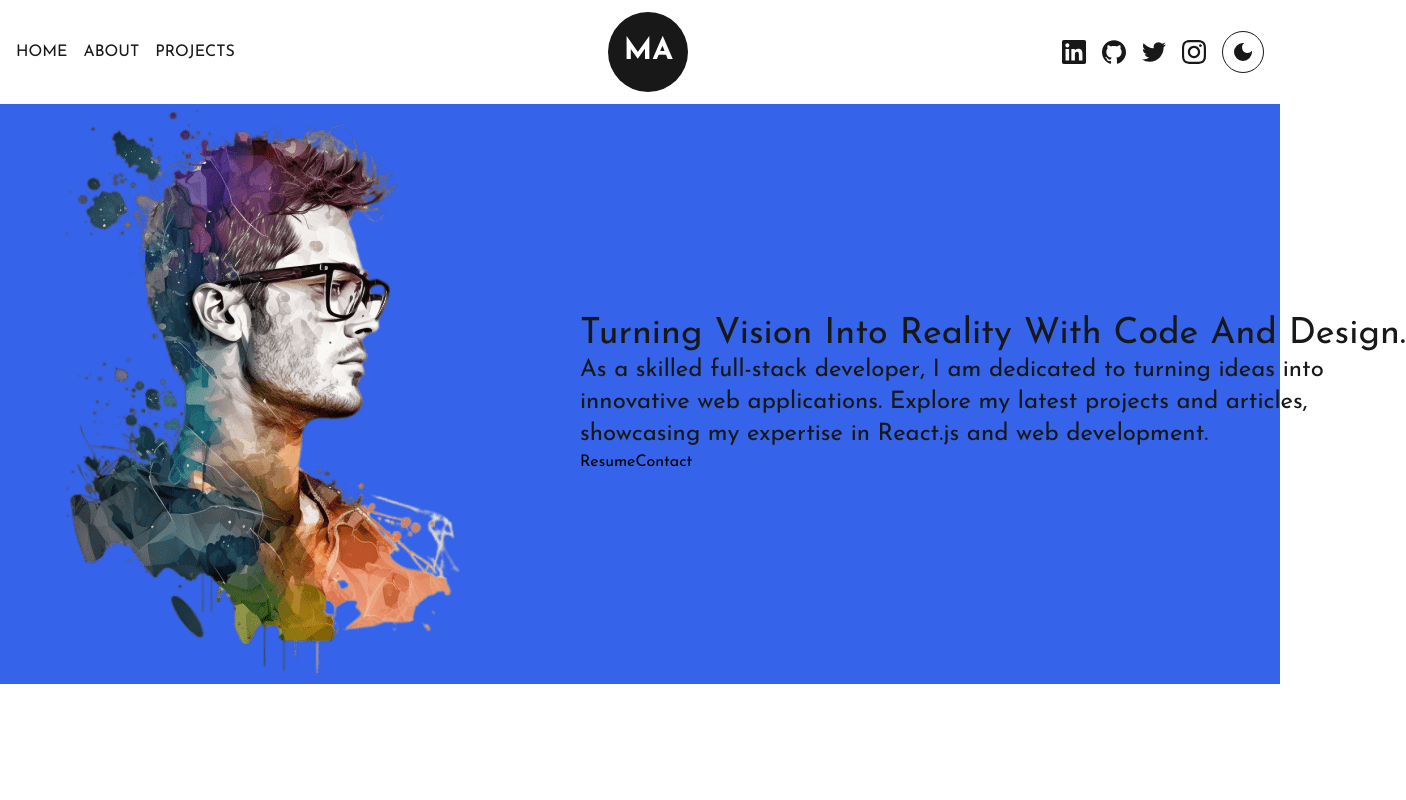
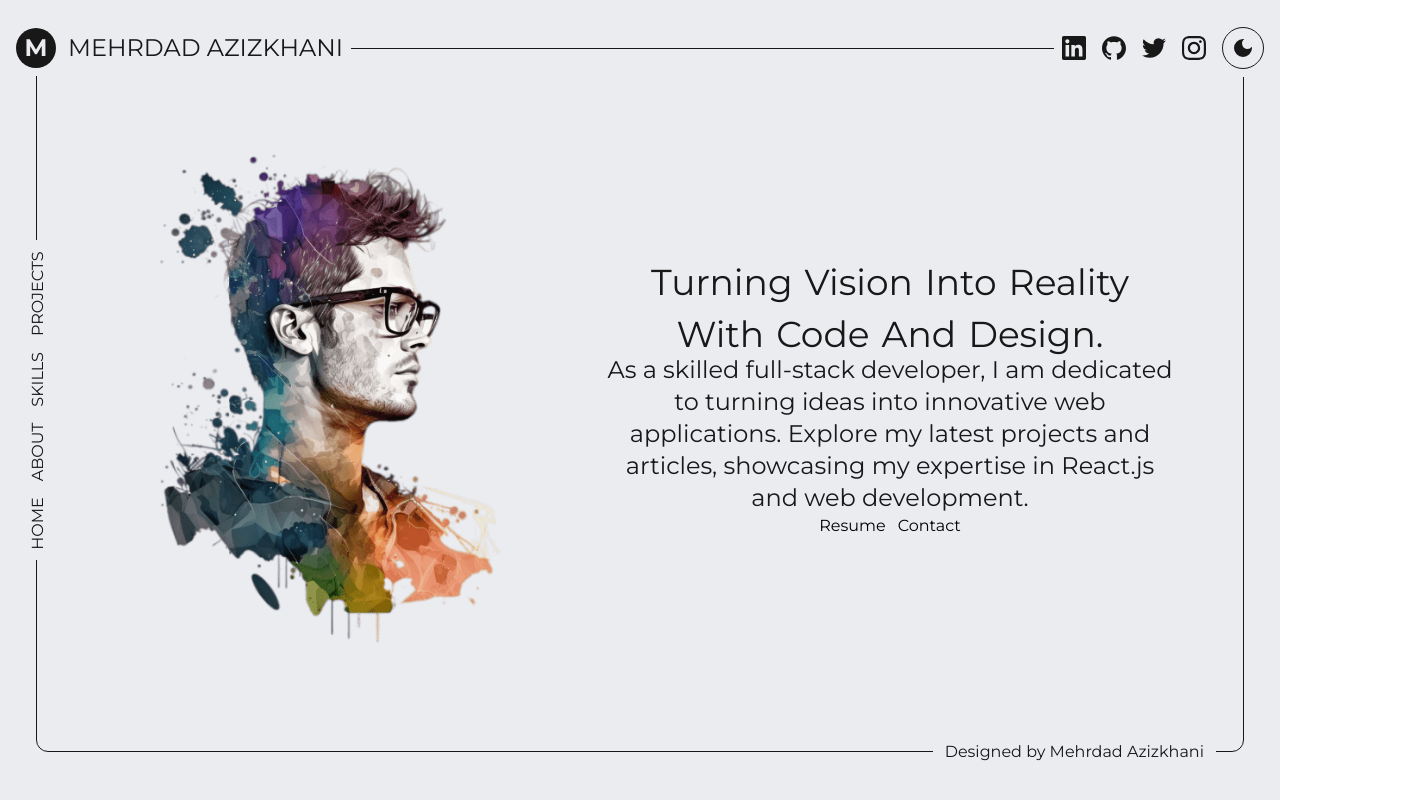
Before and after one commit to mehrdadazizkhani/portfolio, a Next.js app: page / in a window 1280 px wide. Shown: the whole page, 1406 px wide, since content can reach past the window. Built offline with nearby package versions, Linux system fonts and the light colour scheme.

Commit message:
Add new layout

```diff
--- a/components/animatedText/AnimatedText.tsx
+++ b/components/animatedText/AnimatedText.tsx
@@ -35,7 +35,7 @@ const singleWordAnimation = {
 const AnimatedText = ({ text }: Props) => {
   return (
     <motion.div
-      className="flex gap-3 text-4xl capitalize text-light-content dark:text-dark-content"
+      className="flex gap-3 w-full md:text-4xl text-xl flex-wrap justify-center capitalize text-light-content dark:text-dark-content"
       variants={textAnimation}
       initial="initial"
       animate="animate"
--- a/components/footer/Footer.tsx
+++ b/components/footer/Footer.tsx
@@ -1,7 +1,13 @@
 import React from "react";
 
 const Footer = () => {
-  return <div></div>;
+  return (
+    <footer className="container mx-auto h-14 md:h-24 flex justify-center text-xs lg:text-base md:justify-end items-center md:pr-16 gap-4">
+      <span className="text-light-content dark:text-dark-content whitespace-nowrap bg-light-primary dark:bg-dark-primary z-10 p-3">
+        Designed by Mehrdad Azizkhani
+      </span>
+    </footer>
+  );
 };
 
 export default Footer;
--- /dev/null
+++ b/components/header/Header.tsx
@@ -0,0 +1,47 @@
+import Link from "next/link";
+import DarkModeToggle from "../darkModeToggle/DarkModeToggle";
+import { SiLinkedin, SiGithub, SiTwitter, SiInstagram } from "react-icons/si";
+
+const Header = () => {
+  return (
+    <nav className="container mx-auto flex items-center justify-between px-4 h-14 md:h-24">
+      <div className="flex items-center gap-3 bg-light-primary dark:bg-dark-primary z-20 pr-2 pb-2 mt-2">
+        <div className="flex cursor-pointer aspect-square h-10 items-center justify-center rounded-full bg-dark-primary text-2xl p-2 font-bold text-dark-content dark:bg-light-primary dark:text-light-content">
+          <Link href={"/"}>M</Link>
+        </div>
+        <span className="text-light-content md:inline hidden dark:text-dark-content uppercase text-2xl">
+          Mehrdad Azizkhani
+        </span>
+      </div>
+      <div className="flex items-center gap-4 bg-light-primary dark:bg-dark-primary z-20 pl-2 pb-2 mt-2">
+        <a
+          className="social"
+          href="https://linkedin.com/in/mehrdad-azizkhani-2a8313a5/"
+          target="_blank"
+        >
+          <SiLinkedin />
+        </a>
+        <a
+          className="social"
+          href="https://github.com/mehrdadazizkhani"
+          target="_blank"
+        >
+          <SiGithub />
+        </a>
+        <a className="social" href={""}>
+          <SiTwitter />
+        </a>
+        <a
+          className="social"
+          href="https://instagram.com/mehrdadazizkhani"
+          target="_blank"
+        >
+          <SiInstagram />
+        </a>
+        <DarkModeToggle />
+      </div>
+    </nav>
+  );
+};
+
+export default Header;
--- a/components/layout/Layout.tsx
+++ b/components/layout/Layout.tsx
@@ -1,5 +1,7 @@
 import { ReactNode } from "react";
+import Header from "../header/Header";
 import Navbar from "../navbar/Navbar";
+import Footer from "../footer/Footer";
 
 interface Props {
   children?: ReactNode;
@@ -7,9 +9,20 @@ interface Props {
 
 const Layout = ({ children }: Props) => {
   return (
-    <main className="bg-light-primary dark:bg-dark-primary">
+    <main className="bg-light-primary dark:bg-dark-primary relative">
+      <Header />
       <Navbar />
-      <div className="h-[calc(100%-0px)] bg-dark-accent">{children}</div>
+      <section className="md:h-[calc(100vh-192px)] h-[calc(100vh-112px)] px-4 flex items-center justify-center container mx-auto">
+        <div className="w-[calc(100%-72px)] h-full overflow-hidden">
+          {children}
+        </div>
+      </section>
+      <Footer />
+      <div className="absolute top-0 w-full h-full flex justify-center items-center">
+        <div className="mx-auto container flex justify-center items-center">
+          <div className="md:h-[calc(100vh-96px)] h-[calc(100vh-56px)] rounded-xl md:w-[calc(100%-72px)] w-[calc(100%-50px)] border border-light-content dark:border-dark-content"></div>
+        </div>
+      </div>
     </main>
   );
 };
--- a/components/navbar/NavItem.tsx
+++ b/components/navbar/NavItem.tsx
@@ -7,7 +7,7 @@ interface Props {
 
 const NavItem = ({ title, to }: Props) => {
   return (
-    <div className="group w-fit uppercase text-light-content dark:text-dark-content">
+    <div className="group w-fit h-fit uppercase text-light-content dark:text-dark-content">
       <Link href={to}>{title}</Link>
       <div className="h-[1px] w-0 bg-light-content dark:bg-dark-content transition-all duration-300 group-hover:w-full"></div>
     </div>
--- a/components/navbar/Navbar.tsx
+++ b/components/navbar/Navbar.tsx
@@ -1,46 +1,19 @@
-import DarkModeToggle from "../darkModeToggle/DarkModeToggle";
 import NavItem from "./NavItem";
-import { SiLinkedin, SiGithub, SiTwitter, SiInstagram } from "react-icons/si";
 
 const Navbar = () => {
   return (
-    <nav className="container mx-auto flex items-center justify-between px-4 py-3">
-      <div className="flex gap-4">
-        <NavItem title="home" to="/" />
-        <NavItem title="about" to="" />
-        <NavItem title="projects" to="" />
+    <div className="absolute top-0 w-full h-full flex justify-center items-center z-10">
+      <div className="container mx-auto">
+        <div className=" w-7 h-80 ml-3 md:ml-6 flex justify-center items-center bg-light-primary dark:bg-dark-primary">
+          <div className="flex gap-4 -rotate-90 h-fit">
+            <NavItem title="home" to="/" />
+            <NavItem title="about" to="" />
+            <NavItem title="skills" to="" />
+            <NavItem title="projects" to="" />
+          </div>
+        </div>
       </div>
-      <div className="flex aspect-square w-20 items-center justify-center rounded-full bg-dark-primary text-3xl font-bold text-dark-content dark:bg-light-primary dark:text-light-content">
-        MA
-      </div>
-      <div className="flex items-center gap-4">
-        <a
-          className="social"
-          href="https://linkedin.com/in/mehrdad-azizkhani-2a8313a5/"
-          target="_blank"
-        >
-          <SiLinkedin />
-        </a>
-        <a
-          className="social"
-          href="https://github.com/mehrdadazizkhani"
-          target="_blank"
-        >
-          <SiGithub />
-        </a>
-        <a className="social" href={""}>
-          <SiTwitter />
-        </a>
-        <a
-          className="social"
-          href="https://instagram.com/mehrdadazizkhani"
-          target="_blank"
-        >
-          <SiInstagram />
-        </a>
-        <DarkModeToggle />
-      </div>
-    </nav>
+    </div>
   );
 };
 
--- a/components/summary/Summary.tsx
+++ b/components/summary/Summary.tsx
@@ -6,23 +6,29 @@ import AnimatedText from "../animatedText/AnimatedText";
 
 const Summary = () => {
   return (
-    <section className="container mx-auto flex h-full items-center">
-      <Image src={profilePhoto} alt={"Profile photo"} />
+    <div className="flex w-full justify-center flex-col md:flex-row h-full items-center px-4">
       <div>
+        <Image
+          src={profilePhoto}
+          alt={"Profile photo"}
+          className="w-[350px] md:w-[500px]"
+        />
+      </div>
+      <div className="w-full md:w-1/2">
         <AnimatedText text="Turning Vision Into Reality With Code And Design." />
-        <p className="text-2xl text-light-content dark:text-dark-content">
+        <p className="md:text-2xl text-base text-center text-light-content dark:text-dark-content">
           As a skilled full-stack developer, I am dedicated to turning ideas
           into innovative web applications. Explore my latest projects and
           articles, showcasing my expertise in React.js and web development.
         </p>
-        <div>
+        <div className="w-full flex justify-center items-center gap-3">
           <a href="" target="_blank" download>
             Resume
           </a>
           <a href="mailto:mehrdad.azizkhani@gmail.com">Contact</a>
         </div>
       </div>
-    </section>
+    </div>
   );
 };
 
--- a/pages/_app.tsx
+++ b/pages/_app.tsx
@@ -1,15 +1,15 @@
 import "@/styles/globals.css";
 import type { AppProps } from "next/app";
-import { Josefin_Sans } from "next/font/google";
+import { Montserrat } from "next/font/google";
 
-const plusJosefinSans = Josefin_Sans({
+const montserrat = Montserrat({
   subsets: ["latin"],
-  variable: "--font-josefin",
+  variable: "--font-montserrat",
 });
 
 export default function App({ Component, pageProps }: AppProps) {
   return (
-    <main className={`${plusJosefinSans.variable} font-josefin`}>
+    <main className={`${montserrat.variable} font-montserrat`}>
       <Component {...pageProps} />
     </main>
   );
--- a/pages/_document.tsx
+++ b/pages/_document.tsx
@@ -3,12 +3,7 @@ import { Head, Html, Main, NextScript } from "next/document";
 export default function Document() {
   return (
     <Html lang="en">
-      <Head>
-        <link
-          href="https://fonts.googleapis.com/css2?family=Plus+Jakarta+Sans:wght@400;500;600;700&display=swap"
-          rel="stylesheet"
-        ></link>
-      </Head>
+      <Head />
       <body>
         <Main />
         <NextScript />
--- a/tailwind.config.js
+++ b/tailwind.config.js
@@ -11,18 +11,18 @@ module.exports = {
   ],
   theme: {
     fontFamily: {
-      josefin: ["var(--font-josefin)", ...fontFamily.sans],
+      montserrat: ["var(--font-montserrat)", ...fontFamily.sans],
     },
     colors: {
       light: {
-        primary: "#ffffff",
+        primary: "#EBECF0",
         accent: "#3563E9",
         content: "#181818",
       },
       dark: {
         primary: "#181818",
         accent: "#3563E9",
-        content: "#ffffff",
+        content: "#EBECF0",
       },
     },
     extend: {},
```
